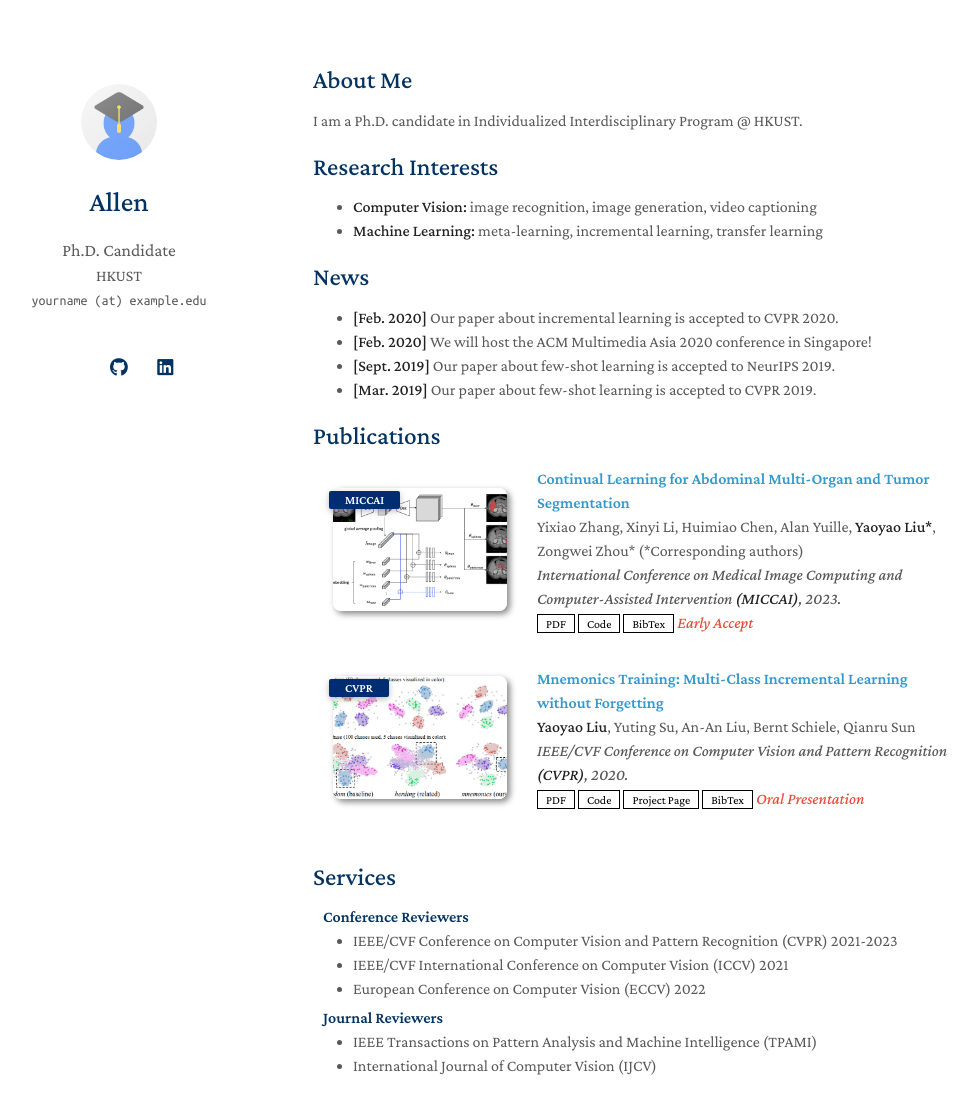
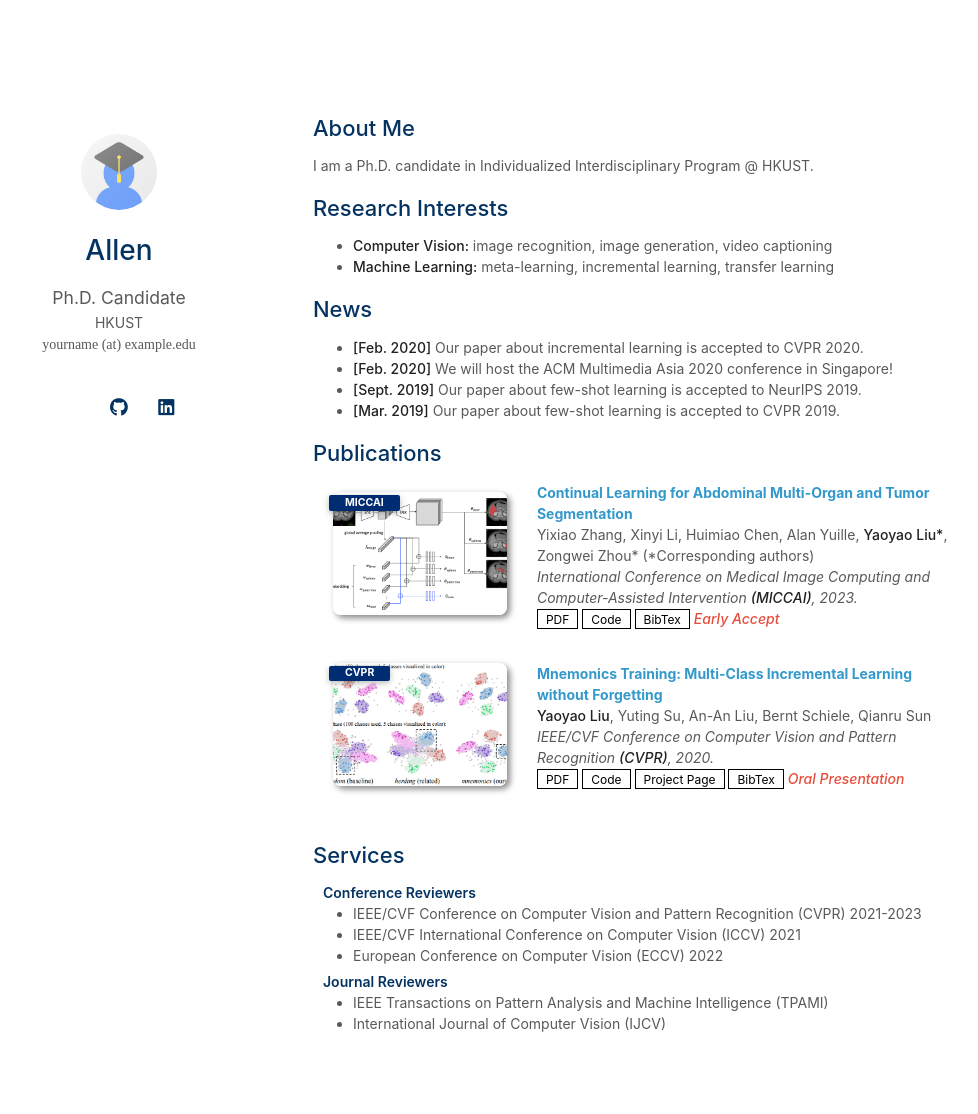
Before and after one commit to allenh16/allenh16.github.io, a Jekyll site: the page built from index.md, in a window 1280 px wide and 1172 px high. Shown: the top 1114 px of the window, without its empty margins (157-1135 px from the left). Built offline with Jekyll 4.4.1, drawn with Linux system fonts in a browser that asks for light colours; a style sheet for code colours, icons or effects is not loaded; our own code applies the rules of GitHub Pages for plain Markdown files.

Commit message:
Update _config.yml

```diff
--- a/_config.yml
+++ b/_config.yml
@@ -34,7 +34,7 @@ auto_dark_mode: False
 
 # Font
 # You can use this option to choose between Serif or Sans Serif fonts.
-font: "Sans" # or "Sans Serif"
+font: "Sans Serif" # or "Sans Serif"
 
 # Google Analytics ID
 # Please remove this if you don't use Google Analytics
```
